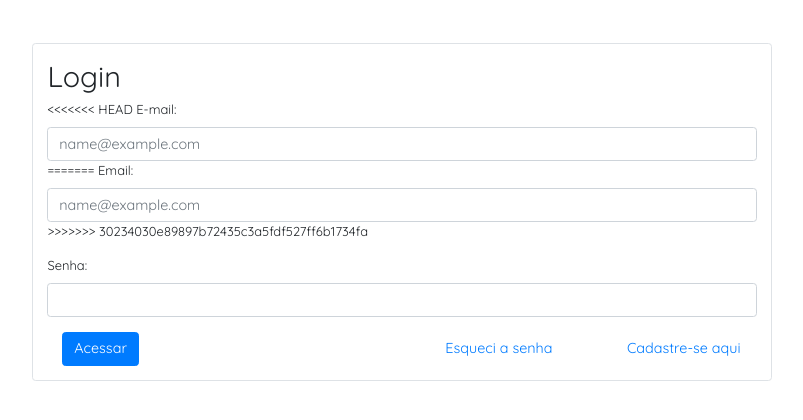
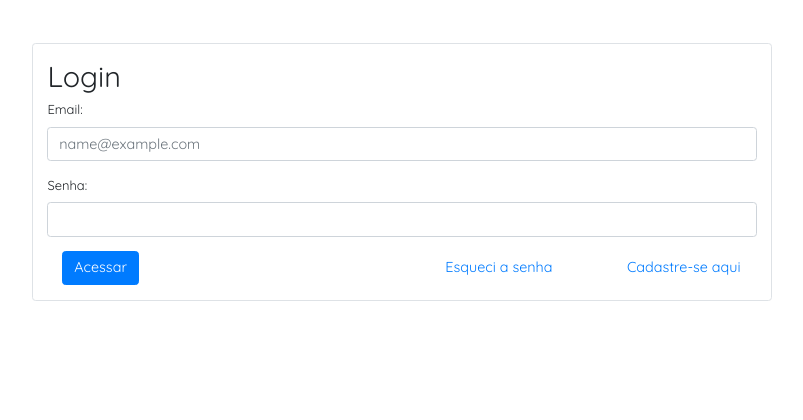
Before and after one commit to alex-vinny/projetointegrador, an Angular app in the folder app/: page /login in a window 1280 px wide. Shown: the top 420 px of the page, without its empty margins (238-1041 px from the left). Built offline with nearby package versions, Linux system fonts and the light colour scheme.

Commit message:
Merge manual

```diff
--- a/app/src/app/login/login.component.html
+++ b/app/src/app/login/login.component.html
@@ -2,13 +2,8 @@
   <div class="col-8 border rounded p-3 m-auto">
     <h2>Login</h2>
     <div class="mb-3">
-<<<<<<< HEAD
-      <label for="exampleFormControlInput1" class="form-label">E-mail:</label>
-      <input type="email" class="form-control" id="exampleFormControlInput1" placeholder="name@example.com">
-=======
       <label for="email" class="form-label">Email:</label>
       <input type="email" class="form-control" id="email" placeholder="name@example.com">
->>>>>>> 30234030e89897b72435c3a5fdf527ff6b1734fa
     </div>
     <div class="mb-3">
       <label for="password" class="form-label">Senha:</label>
```
